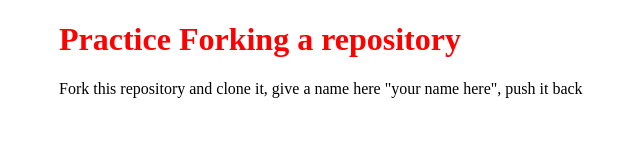
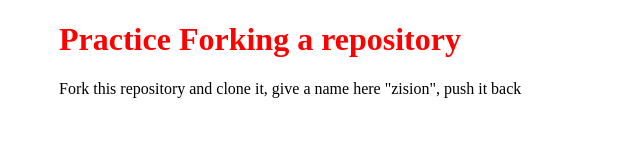
Before and after one commit to zision71/fork_Practice, a plain HTML site: page forkPractice/index.html in a window 1280 px wide. Shown: the full height of the page, 265-905 px from the left. Drawn offline with Linux system fonts and the light colour scheme.

Commit message:
initial commit

```diff
--- a/forkPractice/index.html
+++ b/forkPractice/index.html
@@ -7,7 +7,7 @@
     <body>
         <div class="main">
             <h1>Practice Forking a repository</h1>
-            <p>Fork this repository and clone it, give a name here "your name here", push it back</p>
+            <p>Fork this repository and clone it, give a name here "zision", push it back</p>
         </div>
     </body>
 </html>
```
